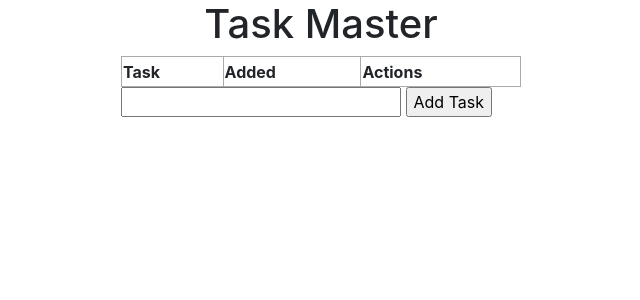
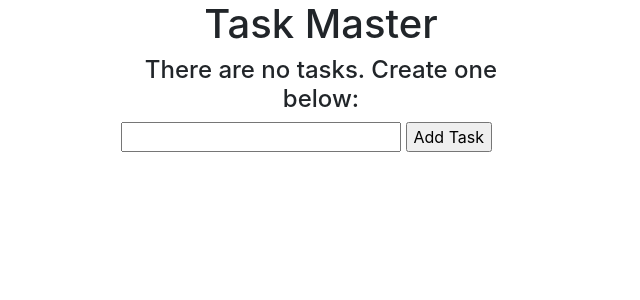
Before and after one commit to BennySLV/flask-intro, a Flask app: page / in a window 1280 px wide. Shown: the top 300 px of the page, without its empty margins (319-959 px from the left). Run offline with Flask 2, Linux system fonts and the light colour scheme; data that the repository does not hold is empty; some libraries are stand-ins or nearby versions.

Commit message:
Added message for empty task list.

```diff
--- a/templates/index.html
+++ b/templates/index.html
@@ -2,6 +2,9 @@
 endblock %} {% block body %}
 <div class="content">
 	<h1 style="text-align: center">Task Master</h1>
+	{% if tasks|length < 1 %}
+	<h4 style="text-align: center">There are no tasks. Create one below:</h4>
+	{% else %}
 	<table>
 		<tr>
 			<th>Task</th>
@@ -20,7 +23,7 @@ endblock %} {% block body %}
 		</tr>
 		{% endfor %}
 	</table>
-
+	{% endif %}
 	<form action="/" method="POST">
 		<input type="text" name="content" id="content" />
 		<input type="submit" value="Add Task" />
```
